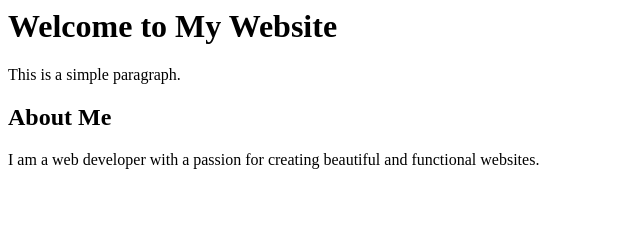
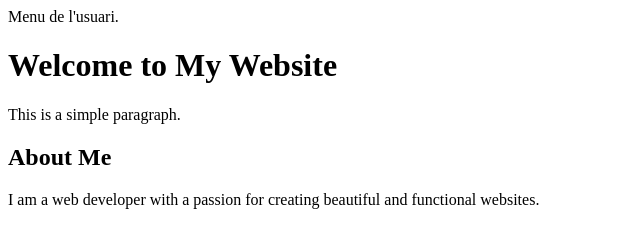
Before and after one commit to alexortigosa879/RA2-PR1-Entorns, a plain HTML site: page index.html in a window 1280 px wide. Shown: the whole page, without its empty margins (0-640 px from the left). Drawn offline with Linux system fonts and the light colour scheme.

Commit message:
Menu usuari acabat

```diff
--- a/index.html
+++ b/index.html
@@ -4,6 +4,7 @@
     </head>
 
     <body>
+        Menu de l'usuari.
         <h1>Welcome to My Website</h1>
         <p>This is a simple paragraph.</p>
 
```
